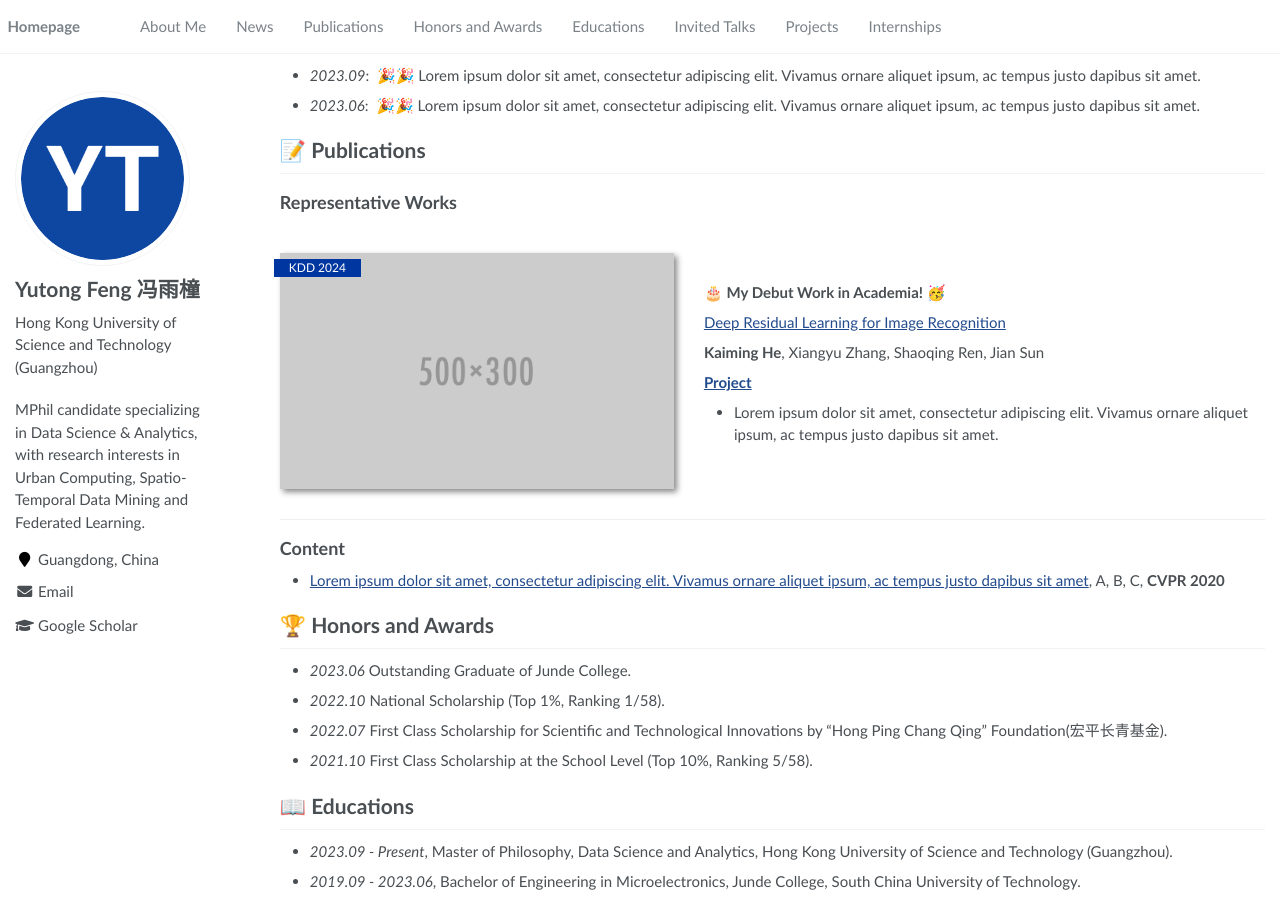
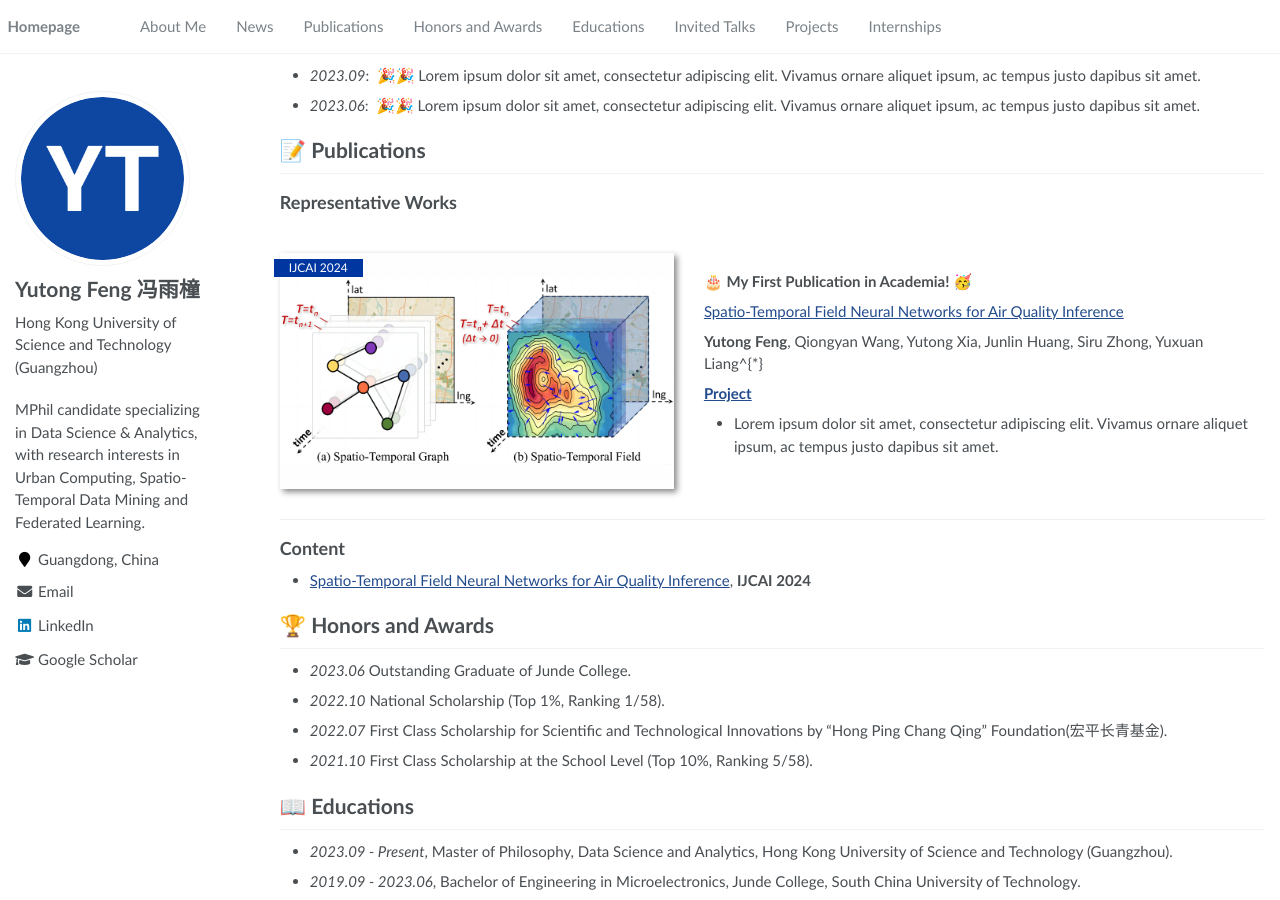
Before and after one commit to Yutong-Feng/yutong-feng.github.io, a Jekyll site: the page built from _pages/about.md, in a window 1280 px wide and 900 px high, scrolled down 666 px. Built offline with Jekyll 4.4.1, drawn with Linux system fonts in a browser that asks for light colours.

Commit message:
Add Linkedin and the information of my first paper.

```diff
--- a/_config.yml
+++ b/_config.yml
@@ -43,7 +43,7 @@ author:
   instagram        :
   impactstory      : # e.g., "https://profiles.impactstory.org/u/xxxx-xxxx-xxxx-xxxx"
   lastfm           :
-  linkedin         : # e.g., "linkedin username"
+  linkedin         : "www.linkedin.com/in/yutong-feng-caspian"
   dblp             : # e.g., "https://dblp.org/pid/xx/xxxx.html"
   orcid            : # e.g., "https://orcid.org/xxxx"
   pinterest        :
--- a/_pages/about.md
+++ b/_pages/about.md
@@ -48,21 +48,22 @@ Yutong Feng
 
 # 📝 Publications
 ## Representative Works
-<div class='paper-box'><div class='paper-box-image'><div><div class="badge">KDD 2024</div><img src='images/500x300.png' alt="sym" width="100%"></div></div>
+<div class='paper-box'><div class='paper-box-image'><div><div class="badge">IJCAI 2024</div><img src='images/STGvsSTF.png' alt="sym" width="100%"></div></div>
 <div class='paper-box-text' markdown="1">
 
-🎂 **My Debut Work in Academia!** 🥳
+🎂 **My First Publication in Academia!** 🥳
 
-[Deep Residual Learning for Image Recognition](https://openaccess.thecvf.com/content_cvpr_2016/papers/He_Deep_Residual_Learning_CVPR_2016_paper.pdf)
+<!-- [Spatio-Temporal Field Neural Networks for Air Quality Inference](https://openaccess.thecvf.com/content_cvpr_2016/papers/He_Deep_Residual_Learning_CVPR_2016_paper.pdf) -->
+[Spatio-Temporal Field Neural Networks for Air Quality Inference](https://github.com/Yutong-Feng/STFNN)
 
-**Kaiming He**, Xiangyu Zhang, Shaoqing Ren, Jian Sun
+**Yutong Feng**, Qiongyan Wang, Yutong Xia, Junlin Huang, Siru Zhong, Yuxuan Liang^{*}
 
-[**Project**](https://scholar.google.com/citations?view_op=view_citation&hl=zh-CN&user=DhtAFkwAAAAJ&citation_for_view=DhtAFkwAAAAJ:ALROH1vI_8AC) <strong><span class='show_paper_citations' data='DhtAFkwAAAAJ:ALROH1vI_8AC'></span></strong>
+[**Project**](https://github.com/Yutong-Feng/STFNN) <strong><span class='show_paper_citations' data='DhtAFkwAAAAJ:ALROH1vI_8AC'></span></strong>
 - Lorem ipsum dolor sit amet, consectetur adipiscing elit. Vivamus ornare aliquet ipsum, ac tempus justo dapibus sit amet.
 </div>
 </div>
 ## Content
-- [Lorem ipsum dolor sit amet, consectetur adipiscing elit. Vivamus ornare aliquet ipsum, ac tempus justo dapibus sit amet](https://github.com), A, B, C, **CVPR 2020**
+- [Spatio-Temporal Field Neural Networks for Air Quality Inference](https://github.com), **IJCAI 2024**
 
 # 🏆 Honors and Awards
 - *2023.06* Outstanding Graduate of Junde College.
```
Also changed, not shown: images/STGvsSTF.png (added).
